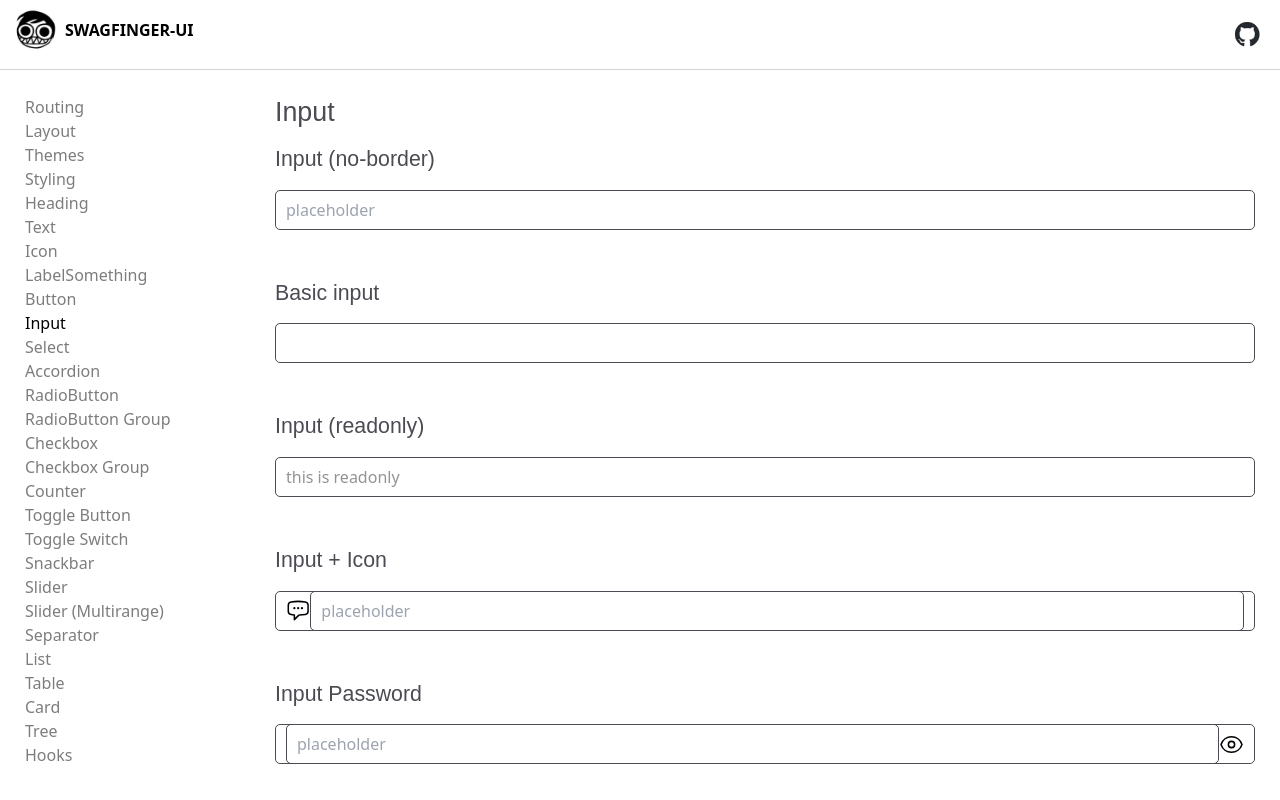
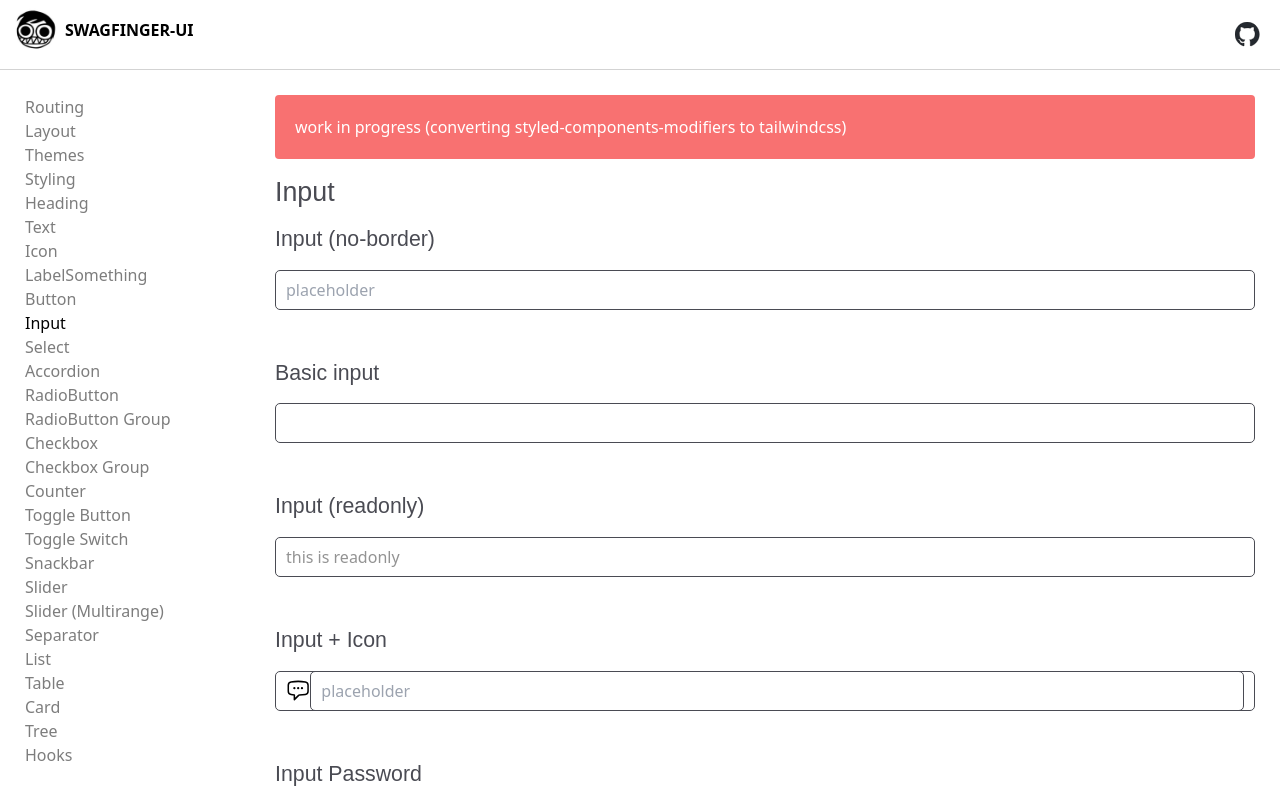
Before and after one commit to Swagfinger/swagfingerUI, a React (Vite) app: page /input in a window 1280 px wide. Shown: the top 800 px of the page. Built offline with nearby package versions, Linux system fonts and the light colour scheme.

Commit message:
input - Work in progress NOTICE

```diff
--- a/src/components/Input/example/index.jsx
+++ b/src/components/Input/example/index.jsx
@@ -13,7 +13,8 @@ import Heading from '../../Heading';
 
 const InputExample = () => {
   return (
-    <>
+    <><div className="bg-red-400 text-white p-5 rounded mb-4">work in progress (converting styled-components-modifiers to tailwindcss)</div>
+
       <Heading variation='h4'>Input</Heading>
 
       <Layout variation='block'>
```
